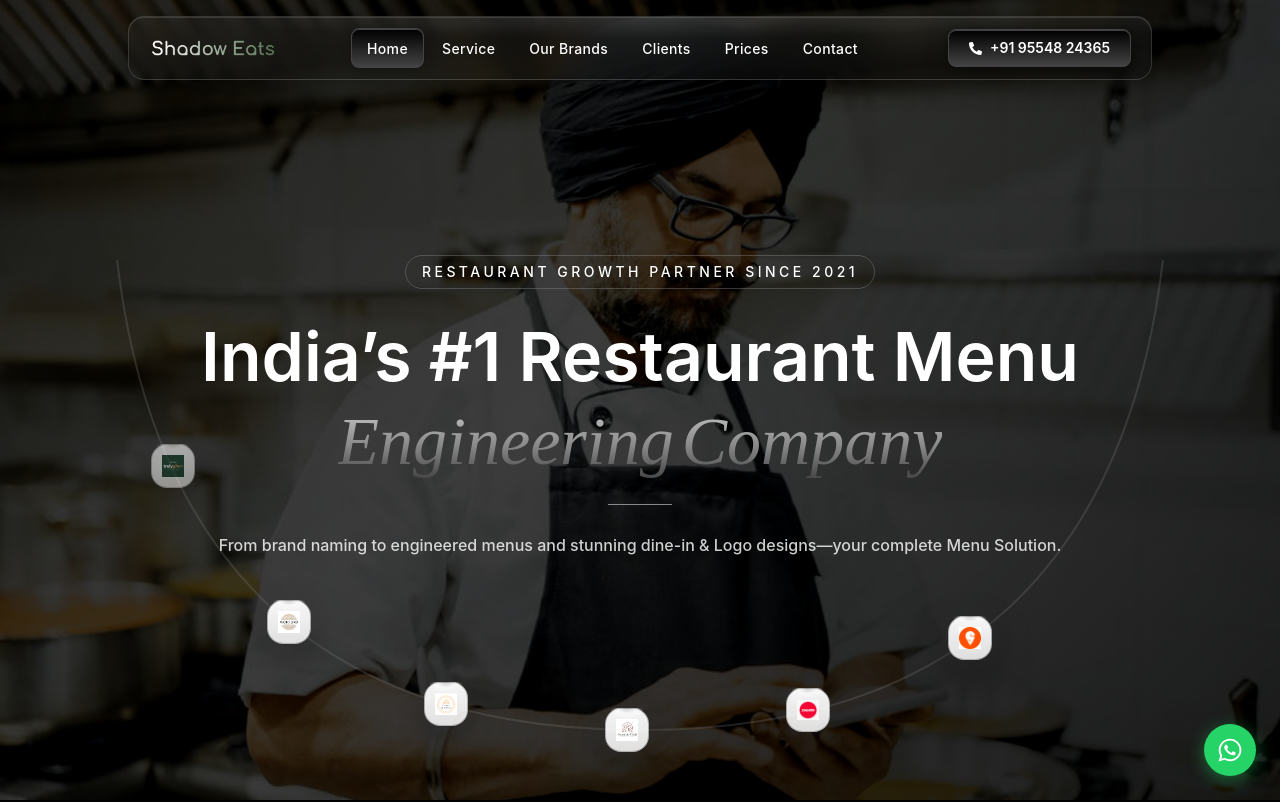
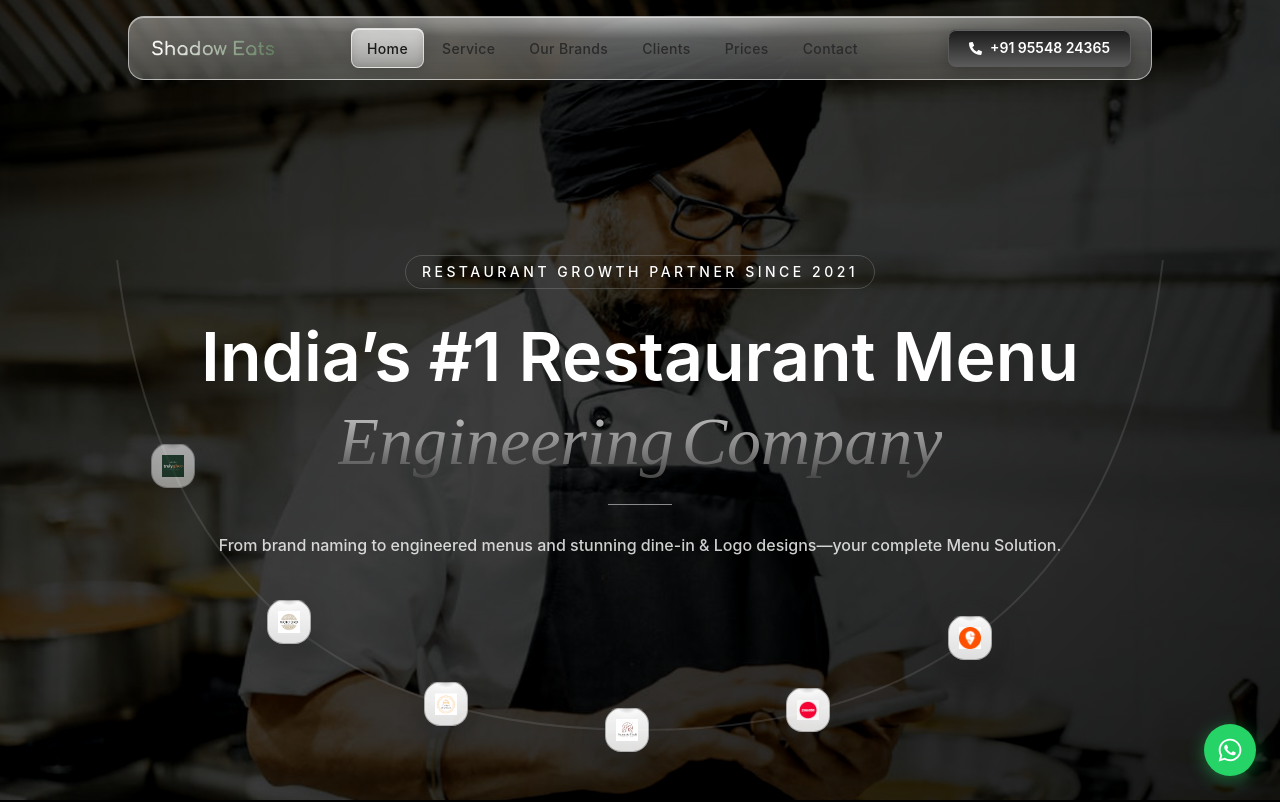
Before and after one commit to deepak-bhankher/Shadow-Eats, a React (Vite) app: page / in a window 1280 px wide. Shown: the top 802 px of the page. Built offline with nearby package versions, Linux system fonts and the light colour scheme.

Commit message:
update navbar.jsx

```diff
--- a/src/Components/Navbar.jsx
+++ b/src/Components/Navbar.jsx
@@ -10,7 +10,7 @@
   { name: "Service", path: "/about" },
   { name: "Our Brands", path: "/brands" },
   { name: "Clients", path: "/clients" },
-   { name: "Prices", path: "/price" },
+  { name: "Prices", path: "/price" },
   { name: "Contact", path: "/contact" },
 ];
 
@@ -18,9 +18,9 @@
 const PHONE_HREF = "tel:+919554824365";
 
 // New color combo
-const ACCENT = "#434343";
-const ACCENT_DARK = "#000000";
-const ACCENT_LIGHT = "#b5b5b5"; // lighter tint for legible hover text on black
+const ACCENT = "#5a5a5a";
+const ACCENT_DARK = "#1a1a1a";
+const ACCENT_LIGHT = "#f2f2f2";
 const ACCENT_GRADIENT = `linear-gradient(180deg, ${ACCENT_DARK} 0%, ${ACCENT} 100%)`;
 
 function NavItem({ label, path }) {
@@ -44,16 +44,18 @@
             transition={{ duration: 0.15 }}
             className="absolute inset-0 rounded-lg"
             style={{
-              background: ACCENT_GRADIENT,
-              border: `1px solid ${ACCENT}`,
+              background:
+                "linear-gradient(180deg, rgba(255,255,255,0.55) 0%, rgba(255,255,255,0.25) 100%)",
+              border: "1px solid rgba(255,255,255,0.6)",
               boxShadow:
-                "inset 0 1px 0 rgba(255,255,255,0.25), 0 4px 12px rgba(0,0,0,0.25)",
+                "inset 0 1px 0 rgba(255,255,255,0.6), 0 4px 14px rgba(0,0,0,0.12)",
+              backdropFilter: "blur(6px)",
             }}
           />
         )}
       </AnimatePresence>
       <motion.span
-        animate={{ color: "#ffffff" }}
+        animate={{ color: active ? "#1a1a1a" : "#2b2b2b" }}
         transition={{ duration: 0.2 }}
         className="relative text-[13px] lg:text-sm font-medium tracking-wide whitespace-nowrap"
       >
@@ -75,11 +77,11 @@
       className="relative px-5 py-2 flex gap-2 items-center rounded-lg text-sm font-semibold cursor-pointer transition-all duration-300 overflow-hidden"
       style={{
         background: hovered ? ACCENT_DARK : ACCENT_GRADIENT,
-        color: hovered ? ACCENT_LIGHT : "#ffffff",
+        color: "#ffffff",
         border: `1px solid ${ACCENT}`,
         boxShadow: hovered
-          ? `inset 0 1px 0 rgba(96,125,139,0.25)`
-          : "0 6px 20px rgba(0,0,0,0.5), inset 0 1px 0 rgba(255,255,255,0.25)",
+          ? "inset 0 1px 0 rgba(255,255,255,0.25)"
+          : "0 6px 18px rgba(0,0,0,0.25), inset 0 1px 0 rgba(255,255,255,0.3)",
         transition:
           "background 0.3s ease, color 0.3s ease, box-shadow 0.3s ease",
       }}
@@ -122,23 +124,42 @@
           className={`relative max-w-5xl mx-auto rounded-2xl px-5 overflow-hidden transition-all duration-500 ${
             scrolled
               ? "backdrop-blur-2xl backdrop-saturate-150"
-              : "backdrop-blur-lg backdrop-saturate-125"
+              : "backdrop-blur-xl backdrop-saturate-125"
           }`}
           style={{
             background: scrolled
-              ? "linear-gradient(180deg, rgba(255,255,255,0.10) 0%, rgba(255,255,255,0.03) 100%), rgba(10,10,10,0.55)"
-              : "linear-gradient(180deg, rgba(255,255,255,0.06) 0%, rgba(255,255,255,0.02) 100%), rgba(10,10,10,0.30)",
-            border: "1px solid rgba(255,255,255,0.14)",
+              ? "linear-gradient(180deg, rgba(255,255,255,0.34) 0%, rgba(255,255,255,0.14) 100%), rgba(255,255,255,0.28)"
+              : "linear-gradient(180deg, rgba(255,255,255,0.26) 0%, rgba(255,255,255,0.08) 100%), rgba(255,255,255,0.16)",
+            border: "1px solid rgba(255,255,255,0.55)",
             boxShadow: scrolled
-              ? "0 12px 40px rgba(0,0,0,0.55), inset 0 1px 0 rgba(255,255,255,0.16), inset 0 -1px 0 rgba(255,255,255,0.03)"
-              : "0 6px 24px rgba(0,0,0,0.3), inset 0 1px 0 rgba(255,255,255,0.12)",
+              ? "0 12px 36px rgba(0,0,0,0.14), inset 0 1px 0 rgba(255,255,255,0.7), inset 0 -1px 0 rgba(255,255,255,0.15)"
+              : "0 6px 20px rgba(0,0,0,0.08), inset 0 1px 0 rgba(255,255,255,0.55)",
           }}
         >
+          {/* top sheen highlight */}
           <div
             className="pointer-events-none absolute inset-x-0 top-0 h-1/2 rounded-t-2xl"
             style={{
               background:
-                "radial-gradient(60% 100% at 50% 0%, rgba(255,255,255,0.10) 0%, transparent 70%)",
+                "radial-gradient(60% 100% at 50% 0%, rgba(255,255,255,0.45) 0%, transparent 70%)",
+            }}
+          />
+
+          {/* animated shine sweep */}
+          <motion.div
+            className="pointer-events-none absolute inset-y-0 w-1/3"
+            style={{
+              background:
+                "linear-gradient(115deg, transparent 0%, rgba(255,255,255,0.55) 45%, transparent 90%)",
+              mixBlendMode: "overlay",
+            }}
+            initial={{ left: "-40%" }}
+            animate={{ left: "140%" }}
+            transition={{
+              duration: 3.2,
+              repeat: Infinity,
+              repeatDelay: 3.5,
+              ease: "easeInOut",
             }}
           />
 
@@ -189,12 +210,13 @@
             <motion.button
               whileTap={{ scale: 0.87 }}
               onClick={() => setOpen(!open)}
-              className="md:hidden cursor-pointer p-2 rounded-xl text-white transition-all duration-300"
+              className="md:hidden cursor-pointer p-2 rounded-xl transition-all duration-300"
               style={{
                 background:
-                  "linear-gradient(180deg, rgba(255,255,255,0.12) 0%, rgba(255,255,255,0.04) 100%)",
-                border: "1px solid rgba(255,255,255,0.16)",
-                boxShadow: "inset 0 1px 0 rgba(255,255,255,0.2)",
+                  "linear-gradient(180deg, rgba(255,255,255,0.5) 0%, rgba(255,255,255,0.2) 100%)",
+                border: "1px solid rgba(255,255,255,0.6)",
+                boxShadow: "inset 0 1px 0 rgba(255,255,255,0.5)",
+                color: "#1a1a1a",
               }}
             >
               <AnimatePresence mode="wait" initial={false}>
@@ -228,10 +250,10 @@
               className="relative rounded-2xl overflow-hidden backdrop-blur-2xl backdrop-saturate-150"
               style={{
                 background:
-                  "linear-gradient(180deg, rgba(255,255,255,0.08) 0%, rgba(255,255,255,0.02) 100%), rgba(8,8,8,0.88)",
-                border: "1px solid rgba(255,255,255,0.14)",
+                  "linear-gradient(180deg, rgba(255,255,255,0.4) 0%, rgba(255,255,255,0.16) 100%), rgba(255,255,255,0.3)",
+                border: "1px solid rgba(255,255,255,0.6)",
                 boxShadow:
-                  "0 24px 60px rgba(0,0,0,0.6), inset 0 1px 0 rgba(255,255,255,0.14)",
+                  "0 24px 50px rgba(0,0,0,0.16), inset 0 1px 0 rgba(255,255,255,0.6)",
               }}
             >
               {/* top sheen highlight */}
@@ -239,7 +261,7 @@
                 className="pointer-events-none absolute inset-x-0 top-0 h-1/3"
                 style={{
                   background:
-                    "radial-gradient(70% 100% at 50% 0%, rgba(255,255,255,0.10) 0%, transparent 70%)",
+                    "radial-gradient(70% 100% at 50% 0%, rgba(255,255,255,0.5) 0%, transparent 70%)",
                 }}
               />
 
@@ -253,8 +275,8 @@
                     className="list-none"
                   >
                     <Link to={link.path} onClick={() => setOpen(false)}>
-                      <div className="w-full flex items-center gap-3 px-4 py-3 rounded-xl text-sm font-medium text-white/60 hover:text-white hover:bg-white/8 hover:border hover:border-[#434343]/60 transition-all duration-200">
-                        <span className="w-1 h-1 rounded-full bg-white/30 shrink-0" />
+                      <div className="w-full flex items-center gap-3 px-4 py-3 rounded-xl text-sm font-medium text-black/60 hover:text-black hover:bg-white/50 hover:border hover:border-white/70 transition-all duration-200">
+                        <span className="w-1 h-1 rounded-full bg-black/30 shrink-0" />
                         {link.name}
                       </div>
                     </Link>
@@ -265,7 +287,7 @@
                   initial={{ opacity: 0, y: 8 }}
                   animate={{ opacity: 1, y: 0 }}
                   transition={{ delay: 0.25, duration: 0.22 }}
-                  className="list-none mt-1 pt-3 border-t border-white/10"
+                  className="list-none mt-1 pt-3 border-t border-black/10"
                 >
                   <a href={PHONE_HREF} onClick={() => setOpen(false)}>
                     <button
@@ -274,7 +296,7 @@
                         background: ACCENT_GRADIENT,
                         border: `1px solid ${ACCENT}`,
                         boxShadow:
-                          "0 6px 18px rgba(0,0,0,0.5), inset 0 1px 0 rgba(255,255,255,0.25)",
+                          "0 6px 16px rgba(0,0,0,0.2), inset 0 1px 0 rgba(255,255,255,0.3)",
                       }}
                     >
                       <FaPhoneAlt size={13} />
```
